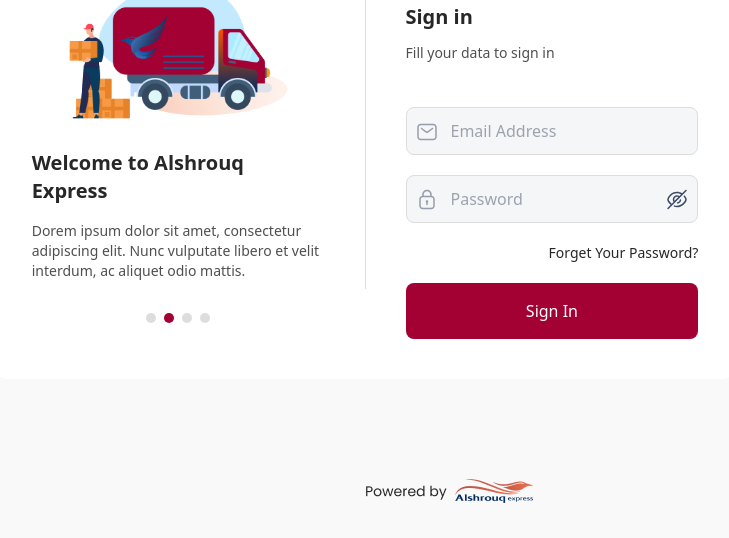
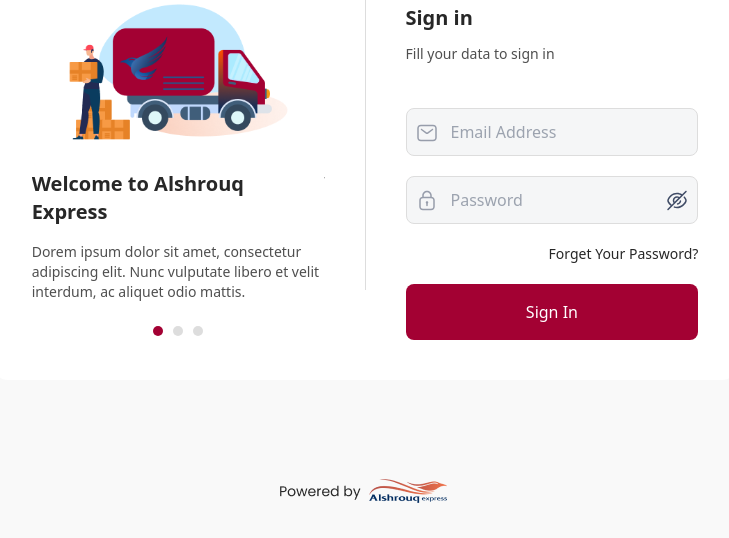
Before and after one commit to ahmedabdelmageed69/El-shrouk-Dashboard-Dispatch, a plain HTML site: page login.html in a window 1280 px wide. Shown: the part 262-800 px from the top of the page, without its empty margins (275-1004 px from the left). Drawn offline with Linux system fonts and the light colour scheme.

Commit message:
enhance Login page

```diff
--- a/login.html
+++ b/login.html
@@ -13,34 +13,73 @@
         class="relative flex items-center justify-center w-full h-screen bg-gray16"
       >
         <!-- Login Box -->
-        <div class="w-7/12 p-10 bg-white rounded-2xl">
-          <div class="grid grid-cols-[1fr_1px_1fr] gap-10 items-center">
-            <!-- Images Slider -->
-            <div class="flex flex-col">
-              <img src="/src/assets/images/Express Delivery.png" alt="" />
-              <h2 class="text-xl font-semibold text-black1">
-                Welcome to Alshrouq Express
-              </h2>
-              <p class="mt-4 text-sm text-gray6">
-                Dorem ipsum dolor sit amet, consectetur adipiscing elit. Nunc
-                vulputate libero et velit interdum, ac aliquet odio mattis.
-              </p>
-              <div class="flex justify-center gap-2 mt-8">
-                <span class="w-2.5 h-2.5 rounded-full bg-gray1"></span>
-                <span class="w-2.5 h-2.5 rounded-full bg-mainColor"></span>
-                <span class="w-2.5 h-2.5 rounded-full bg-gray1"></span>
-                <span class="w-2.5 h-2.5 rounded-full bg-gray1"></span>
+        <div class="p-10 bg-white xl:w-7/12 rounded-2xl">
+          <div
+            class="grid grid-cols-1 md:grid-cols-[1fr_1px_1fr] gap-10 items-center"
+          >
+            <div class="mt-20 md:mt-0">
+              <div class="slider">
+                <div class="slides">
+                  <div class="slide">
+                    <img
+                      src="/src/assets/images/Express Delivery.png"
+                      alt="Slide 1"
+                    />
+                    <h2 class="text-xl font-semibold text-black1">
+                      Welcome to Alshrouq Express
+                    </h2>
+                    <p class="mt-4 text-sm text-gray6">
+                      Dorem ipsum dolor sit amet, consectetur adipiscing elit.
+                      Nunc vulputate libero et velit interdum, ac aliquet odio
+                      mattis.
+                    </p>
+                  </div>
+                  <div class="slide">
+                    <img
+                      src="/src/assets/images/Express Delivery.png"
+                      alt="Slide 2"
+                    />
+                    <h2 class="text-xl font-semibold text-black1">
+                      Welcome to Alshrouq Express
+                    </h2>
+                    <p class="mt-4 text-sm text-gray6">
+                      Dorem ipsum dolor sit amet, consectetur adipiscing elit.
+                      Nunc vulputate libero et velit interdum, ac aliquet odio
+                      mattis.
+                    </p>
+                  </div>
+                  <div class="slide">
+                    <img
+                      src="/src/assets/images/Express Delivery.png"
+                      alt="Slide 3"
+                    />
+                    <h2 class="text-xl font-semibold text-black1">
+                      Welcome to Alshrouq Express
+                    </h2>
+                    <p class="mt-4 text-sm text-gray6">
+                      Dorem ipsum dolor sit amet, consectetur adipiscing elit.
+                      Nunc vulputate libero et velit interdum, ac aliquet odio
+                      mattis.
+                    </p>
+                  </div>
+                </div>
+                <!-- Navigation Dots -->
+                <div class="nav-dots">
+                  <span class="dot active" onclick="currentSlide(1)"></span>
+                  <span class="dot" onclick="currentSlide(2)"></span>
+                  <span class="dot" onclick="currentSlide(3)"></span>
+                </div>
               </div>
             </div>
 
             <span class="w-[1px] h-3/4 bg-gray1"></span>
             <!-- Form -->
             <div class="flex flex-col">
-              <div>
-                <img src="/src/assets/images/logo-2.png" alt="" />
+              <div class="flex items-center justify-center md:justify-start">
+                <img src="/src/assets/images/logo-2.png" alt="" class="w-48" />
               </div>
 
-              <div class="flex flex-col gap-3 mt-5">
+              <div class="flex flex-col gap-3 mt-10 md:mt-5">
                 <h3 class="text-xl font-semibold text-black1">Sign in</h3>
                 <p class="text-sm text-gray6">Fill your data to sign in</p>
 
@@ -124,10 +163,16 @@
                 </form>
               </div>
             </div>
+
+            <div class="flex items-center justify-center md:hidden">
+              <img src="/src/assets/images/powerd-by.png" alt="" />
+            </div>
           </div>
         </div>
 
-        <div class="absolute bottom-8 left-1/2">
+        <div
+          class="absolute hidden -translate-x-1/2 bottom-8 left-1/2 md:block"
+        >
           <img src="/src/assets/images/powerd-by.png" alt="" />
         </div>
       </div>
--- a/src/css/input.css
+++ b/src/css/input.css
@@ -18,3 +18,51 @@ body {
 .toggle-checkbox+label .toggle-path {
     background-color: #DDDDDD;
 }
+
+
+/* ----->> Slider <<------- */
+.login-container {
+    display: flex;
+}
+
+.slider {
+    position: relative;
+
+}
+
+.slides {
+    display: flex;
+    overflow: hidden;
+    position: relative;
+}
+
+.slide {
+    min-width: 100%;
+    transition: transform 0.5s ease-in-out;
+}
+
+/* img {
+    width: 100%;
+    display: block;
+} */
+
+.nav-dots {
+    text-align: center;
+    position: absolute;
+    bottom: -40px;
+    width: 100%;
+}
+
+.dot {
+    cursor: pointer;
+    height: 10px;
+    width: 10px;
+    margin: 0 3px;
+    background-color: #DDDDDD;
+    border-radius: 50%;
+    display: inline-block;
+}
+
+.active {
+    background-color: #A30133;
+}
--- a/src/js/main.js
+++ b/src/js/main.js
@@ -4,6 +4,7 @@
 const navbarSelectbox = document.getElementById('navbar_selectbox');
 const navbarSelectboxInner = document.getElementById('navbar_selectbox_inner');
 
+if (navbarSelectbox) {
     navbarSelectbox.addEventListener('click', function () {
         if (navbarSelectboxInner.classList.contains("hidden")) {
             navbarSelectboxInner.classList.remove('hidden');
@@ -22,15 +23,53 @@ document.addEventListener('click', function (event) {
             navbarSelectboxInner.classList.add('hidden');
         }
     });
+}
+
+// ------------------------------------------------------------------------------------------------
+
+// login Slider
+
+
+const slides = document.querySelectorAll('.slide');
+const dots = document.querySelectorAll('.dot');
+
+let currentIndex = 0;
+if (dots && slides) {
+    showSlides();
+}
+
+function showSlides() {
+
+    slides.forEach((slide, index) => {
+        slide.style.transform = `translateX(${-currentIndex * 100}%)`;
+        dots[index].classList.remove('active');
+    });
+
+    dots[currentIndex]?.classList.add('active');
+    currentIndex = (currentIndex + 1) % slides.length;
+
+    // setTimeout(showSlides, 3000); // Change slide every 3 seconds
+}
+
+function currentSlide(index) {
+    currentIndex = index - 1;
+    showSlides();
+}
+
+
+
 
 // ------------------------------------------------------------------------------------------------
 
 // Logout
 const logoutBtn = document.getElementById('logout');
 
+if (logoutBtn) {
     logoutBtn.addEventListener("click", function () {
         window.location.href = "login.html";
     })
+
+}
 
 // ------------------------------------------------------------------------------------------------
 
@@ -70,6 +109,8 @@ const sidebarPageItem = document.querySelectorAll("#sidebar .sidebar_page_item")
 const sidebarOperators = document.getElementById('sidebar_operators');
 const sidebarOperatorsItems = document.getElementById('sidebar_operators_list');
 
+if (sidebarOperators) {
+
     sidebarOperators.addEventListener("click", function () {
         if (sidebarOperatorsItems.classList.contains('hidden')) {
             sidebarOperatorsItems.classList.remove('hidden');
@@ -80,6 +121,8 @@ sidebarOperators.addEventListener("click", function () {
             sidebarOperatorsItems.classList.add('hidden');
         }
     });
+}
+
 
 const sidebarOpenStyles = () => {
     sidebarLogo.classList.add("hidden")
@@ -135,6 +178,7 @@ function closeSidebarInMobile() {
     // sidebar.classList.add('left-full');
 }
 
+if (sidebarToggle) {
     sidebarToggle.addEventListener("click", function () {
     if (sidebar.classList.contains('lg:w-[260px]')) {
         sidebarOpenStyles()
@@ -142,6 +186,9 @@ sidebarToggle.addEventListener("click", function () {
         sidebarCloseStyles()
     }
 });
+}
+
+
 
 // ------------------------------------------------------------------------------------------------
 
```
Also changed, not shown: src/css/output.css. Lines whose indentation alone changed are shown as unchanged.
